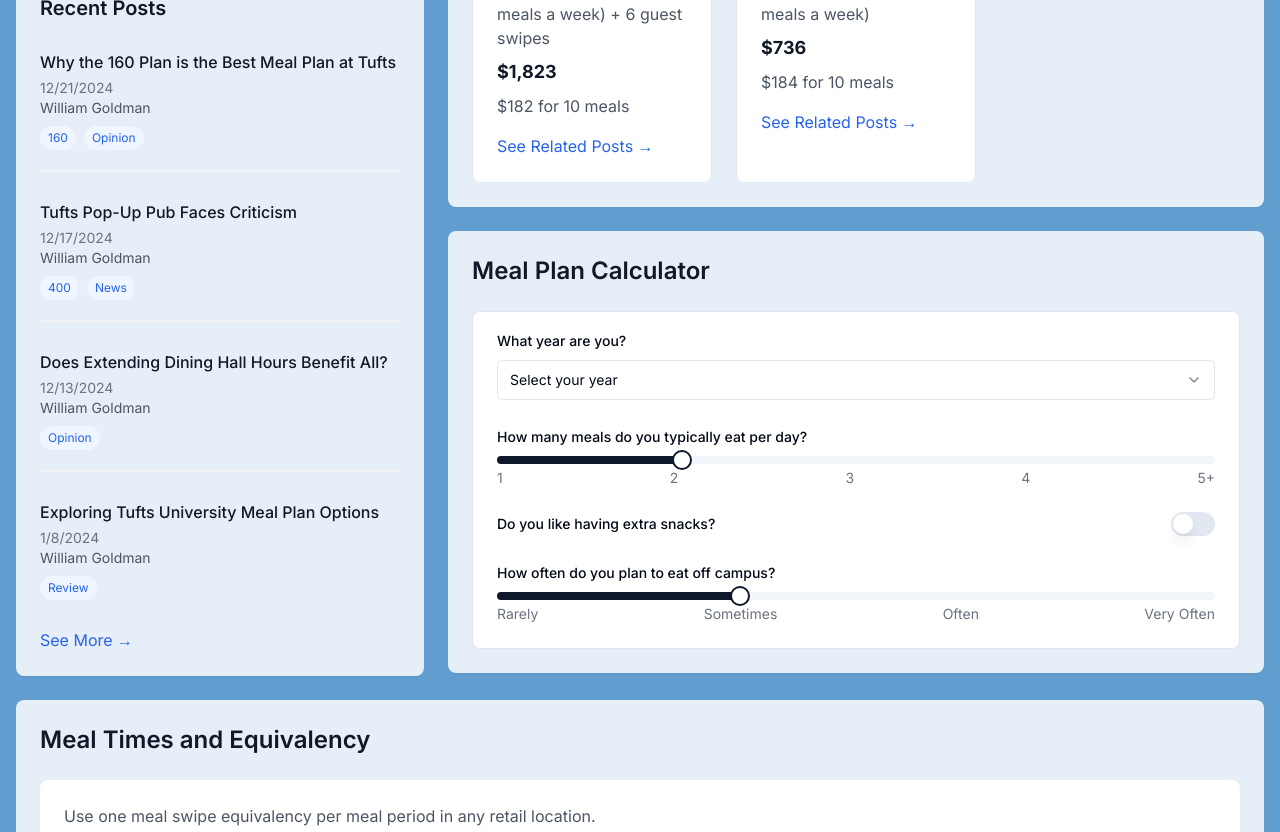
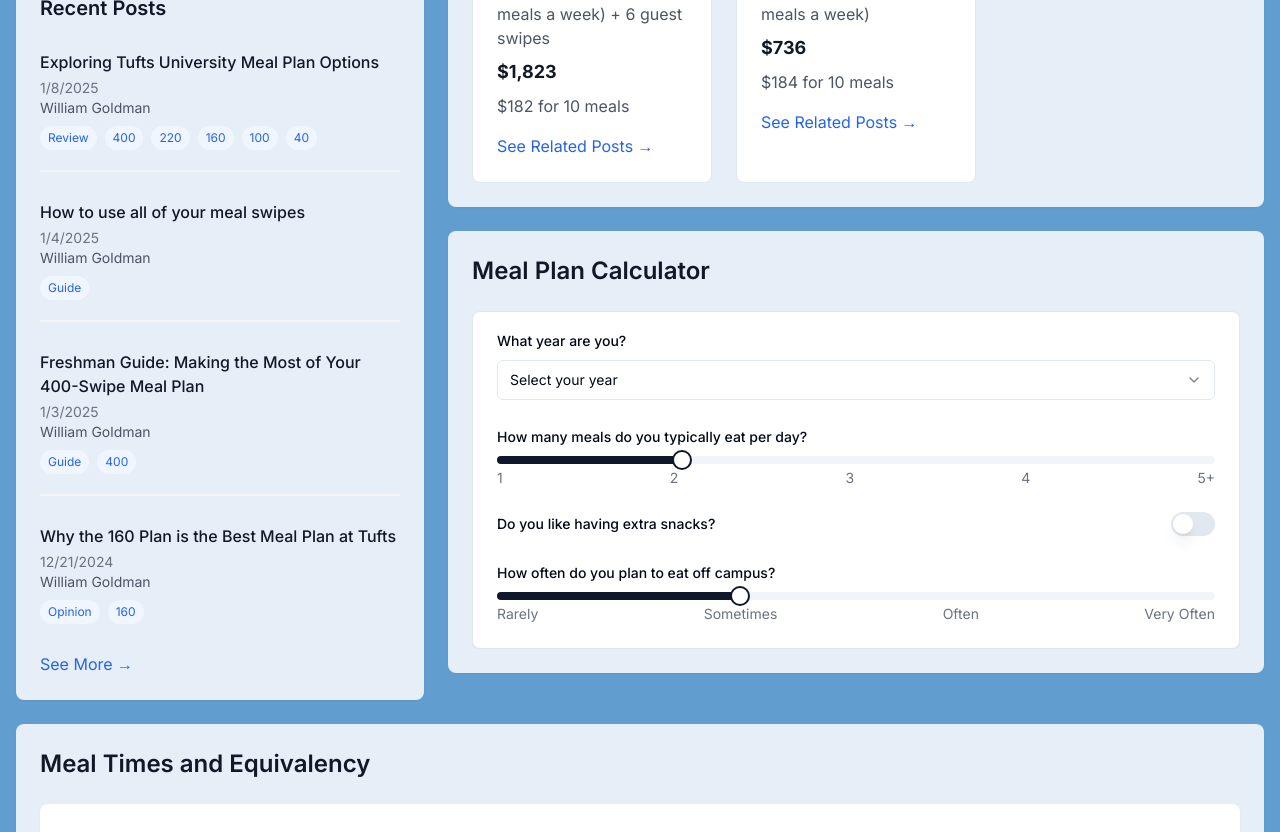
Before and after one commit to iliketocode2/mealplanguruofficial, a Next.js app: page /tufts in a window 1280 px wide. Shown: the part 700-1532 px from the top of the page. Built offline with nearby package versions, Linux system fonts and the light colour scheme.

Commit message:
fixed tags and profile image

```diff
--- a/src/app/about/page.tsx
+++ b/src/app/about/page.tsx
@@ -19,10 +19,11 @@
             </div>
             <div className="relative h-64 md:h-96">
               <Image
-                src="/food_images/will_eat.jpg"
+                src="/images/will_profile.jpg"
                 alt="William Goldman"
                 fill
                 className="object-cover rounded-2xl shadow-xl"
+                style={{ objectPosition: '100% 50%' }}
                 priority
               />
             </div>
--- a/src/app/lib/tuftsposts.ts
+++ b/src/app/lib/tuftsposts.ts
@@ -3,7 +3,7 @@
 export const posts: Record<string, Post> = {
 'post-1': {
       title: 'How to use all of your meal swipes',
-      date: '1/4/2024',
+      date: '1/4/2025',
       content: [
         `As a Tufts student, your meal plan is packed with opportunities to fuel your day—and there’s more to it than just dining hall meals! Here are some tips to help you get the most out of it:`,
 `1. Dining Halls`,
@@ -24,7 +24,7 @@
     },
     'post-2': {
       title: 'Freshman Guide: Making the Most of Your 400-Swipe Meal Plan',
-      date: '1/3/2024',
+      date: '1/3/2025',
       content: [
         `Welcome to Tufts! If you’re starting your first year with the full 400-swipe meal plan, you’ve got plenty of opportunities to enjoy everything Tufts Dining has to offer. Here’s how to navigate your swipes and make the most of your plan.`,
 
@@ -44,7 +44,7 @@
       ],
       author: 'William Goldman',
         imageUrl: '/food_images/dewick_meal2.jpg',
-        tags: ['Guide'],
+        tags: ['Guide', '400'],
         viewCount: 0,
     },
     'post-3': {
@@ -60,7 +60,7 @@
 `Ultimately, keeping dining halls open longer is a step toward inclusivity. By prioritizing the well-being of both students and staff, Tufts can create a solution that benefits the entire community.`
       ],
       author: 'William Goldman',
-        imageUrl: '/images/tufts_dining.jpg',
+        imageUrl: '/food_images/dewick_empty.jpg',
         tags: ['Opinion'],
         viewCount: 0,
     },
@@ -77,13 +77,13 @@
 `While the concept of a campus pub is promising, students are calling for changes—like more affordable pricing and a livelier environment—to make it a place worth visiting. For now, many seem to prefer more established off-campus venues over this new addition to Tufts.`
       ],
       author: 'William Goldman',
-        imageUrl: '/images/tufts_dining_logo.jpg',
-        tags: ['400', 'News'],
+        imageUrl: '/images/tufts_dining_logo.png',
+        tags: ['News'],
         viewCount: 0,
     },
     'post-5': {
       title: 'Exploring Tufts University Meal Plan Options',
-      date: '1/8/2024',
+      date: '1/8/2025',
       content: [
         `Tufts University offers a variety of meal plans to suit the diverse needs of its student body. These plans are designed to provide convenience, flexibility, and affordability, ensuring students can focus on their studies without worrying about daily meals. Here's an overview of the meal plan options available:`,
 
@@ -110,7 +110,7 @@
       ],
       author: 'William Goldman',
         imageUrl: '/food_images/carm_apple.jpg',
-        tags: ['Review'],
+        tags: ['Review', '400', '220', '160', '100', '40'],
         viewCount: 0,
     },
     'post-6': {
@@ -137,7 +137,7 @@
       ],
       author: 'William Goldman',
         imageUrl: '/food_images/kindlevan_sushi.jpg',
-        tags: ['160', 'Opinion'],
+        tags: ['Opinion', '160'],
         viewCount: 0,
     },
 }
```
Also changed, not shown: 1 other file (tests, documents, lock files or other folders).
